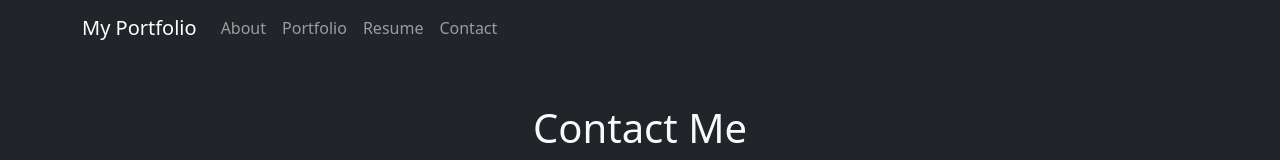
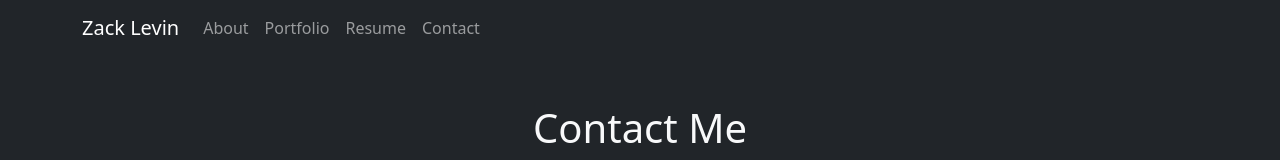
Before and after one commit to TheRealPlanZ/react-portfolio, a React (Create React App) app in the folder portfolio/: page /#/contact in a window 1280 px wide. Shown: the top 160 px of the page. Built offline with nearby package versions, Linux system fonts and the light colour scheme.

Commit message:
Attempted fixing image issue

```diff
--- a/portfolio/src/components/Header.js
+++ b/portfolio/src/components/Header.js
@@ -14,7 +14,7 @@ class Header extends React.Component {
                 <div>
                     <Navbar bg="dark" variant="dark" expand="lg">
                       <Container>
-                        <Navbar.Brand href="/">My Portfolio</Navbar.Brand>
+                        <Navbar.Brand href="/">Zack Levin</Navbar.Brand>
                         <Navbar.Toggle aria-controls="basic-navbar-nav" />
                         <Navbar.Collapse id="basic-navbar-nav">
                           <Nav className="me-auto">
--- a/portfolio/src/components/Projects.js
+++ b/portfolio/src/components/Projects.js
@@ -1,5 +1,6 @@
 import React from 'react';
 import 'bootstrap/dist/css/bootstrap.min.css';
+import image from '../assets/hellowordl.png'
 
 function Projects(props) {
   return (
--- a/portfolio/src/portfolio.json
+++ b/portfolio/src/portfolio.json
@@ -2,7 +2,7 @@
     {
     "id": 1,
     "name": "Hello Wordl",
-    "image": "./assets/console.log__hello_wordl___480.png",
+    "image": "./assets/hellowordl.png",
     "github": "https://github.com/uabcHelloWordl/hello-wordl-game",
     "deploy": "https://hello-wordl.herokuapp.com/",
     "topics": "JS, HTML, CSS, Node.js, Express.js, MySQL"
```
Also changed, not shown: portfolio/src/assets/hellowordl.png (renamed from portfolio/src/assets/console.log__hello_wordl___480.png).
